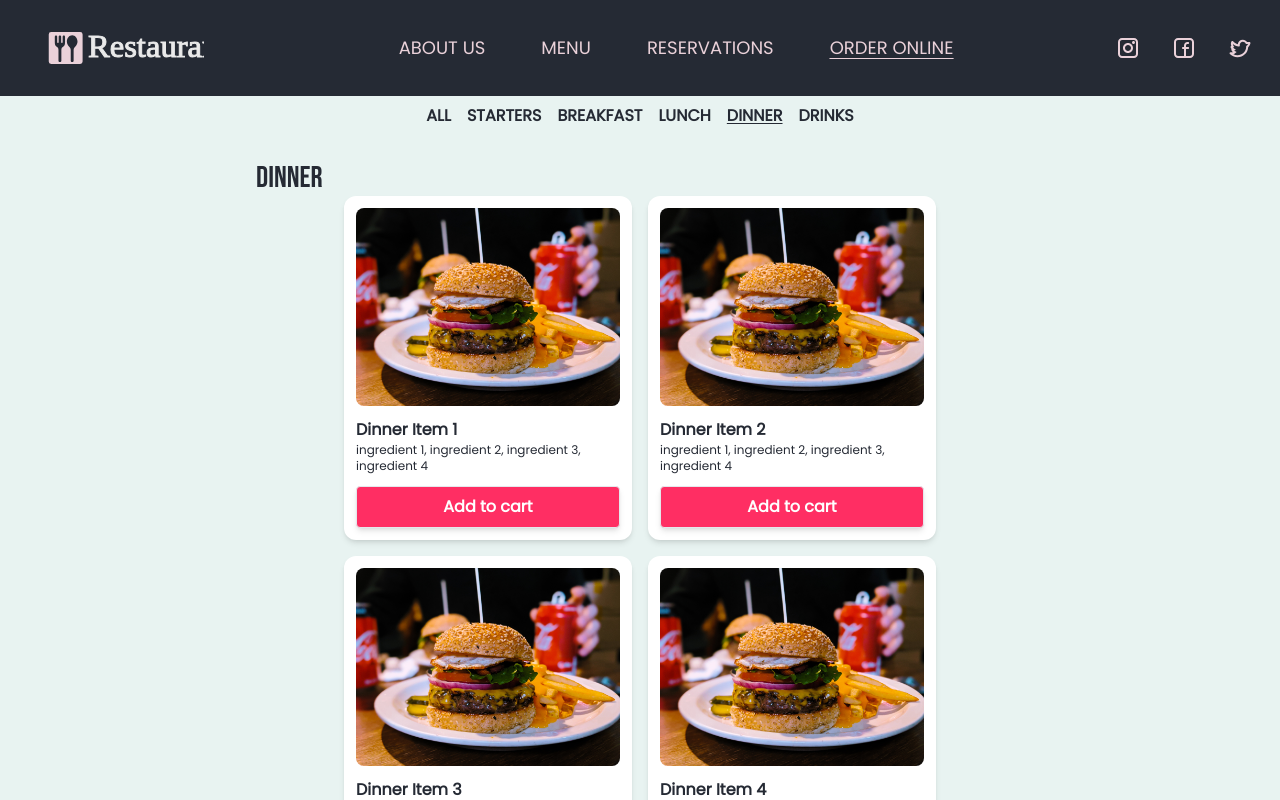
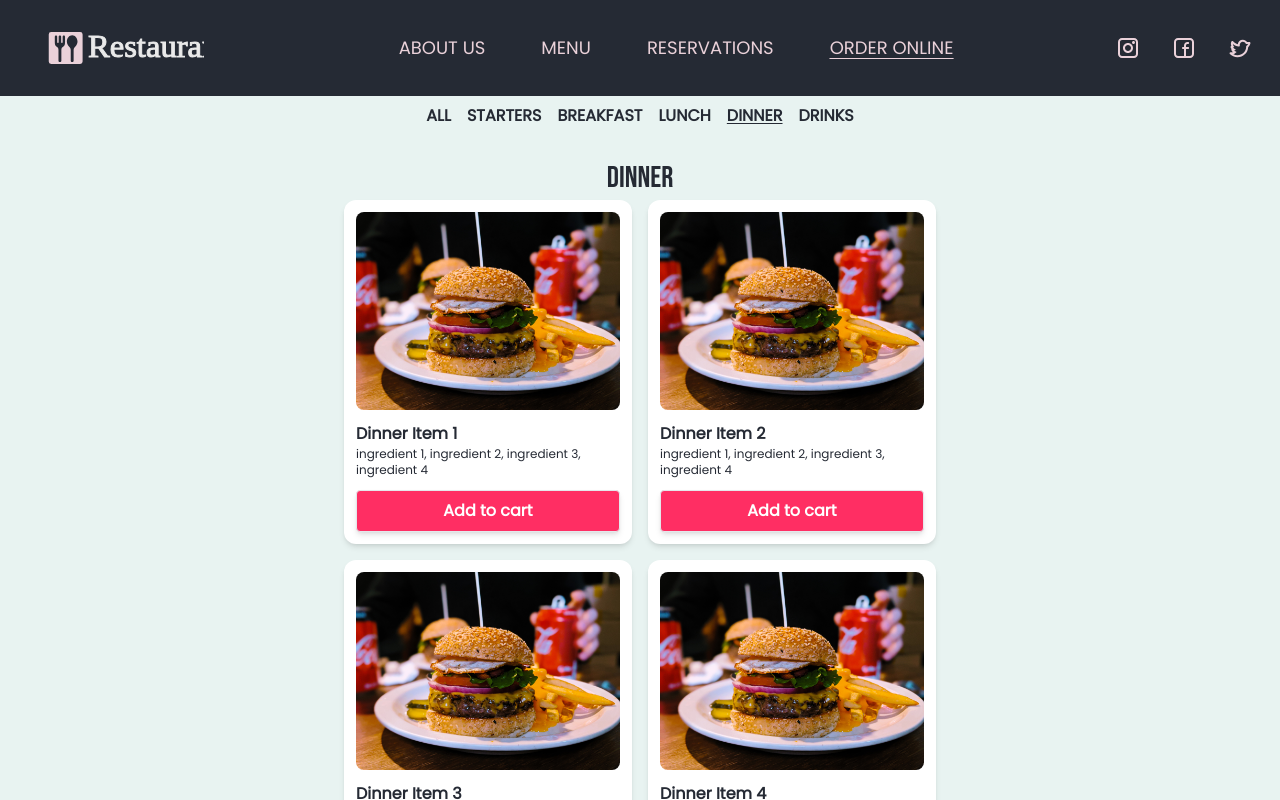
Before and after one commit to THallerJ/restaurant-next, a Next.js app: page /order/dinner in a window 1280 px wide. Built offline with nearby package versions, Linux system fonts and the light colour scheme.

Commit message:
centered title

```diff
--- a/src/app/order/components/MenuList.tsx
+++ b/src/app/order/components/MenuList.tsx
@@ -3,8 +3,8 @@ import MenuItem from "./MenuItem";
 
 const MenuList = ({ title, items }: { title: string; items: menuItem[] }) => {
   return (
-    <div className="flex flex-col">
-      <h2 className="heading-sm">{title}</h2>
+    <div className="flex flex-col gap-1">
+      <h2 className="heading-sm text-center xxl:text-start">{title}</h2>
       <div className="flex flex-row flex-wrap justify-center gap-4 xxl:justify-start">
         {items.map((item, i) => (
           <MenuItem item={item} key={item.name + i} />
```
